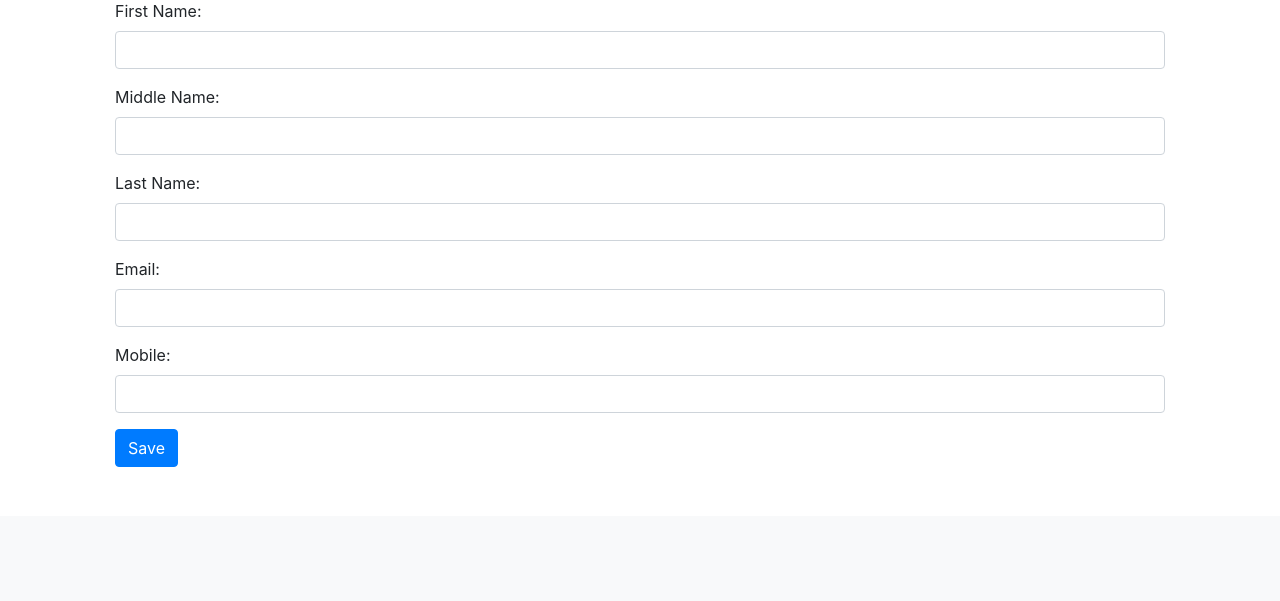
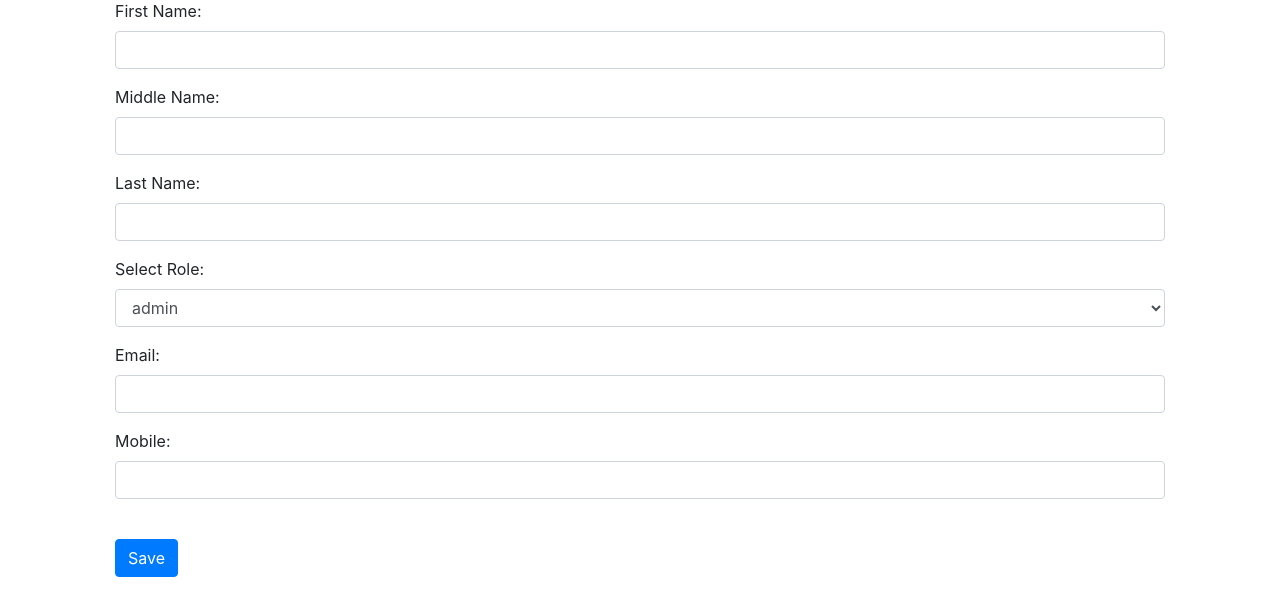
Before and after one commit to cadabraaa/EmployeeManagement, a Flask app: page /add_employee in a window 1280 px wide. Shown: the part 284-885 px from the top of the page. Before the commit the page ends 751 px from the top, so only its background shows below. Run offline with Flask 3, Linux system fonts and the light colour scheme; a user stored in the database is signed in; tables that the repository leaves empty hold one stand-in row (values such as "Sample post"); one stand-in notice (Sample message) is shown; some libraries are stand-ins or nearby versions.

Commit message:
add employee

```diff
--- a/website/models.py
+++ b/website/models.py
@@ -12,8 +12,7 @@ class User(db.Model, UserMixin):
     password = db.Column(db.String(150))
     establishment_year = db.Column(db.String(4))
     employees = db.relationship('Employee', backref='user', lazy=True)
-
-
+    roles= db.relationship('Role', backref='user', lazy=True)
 
 class Employee(db.Model):
     employee_id = db.Column(db.String(15), primary_key=True)
--- a/website/templates/add_employee.html
+++ b/website/templates/add_employee.html
@@ -29,6 +29,15 @@
                   <input type="text" class="form-control" id="last_name" name="last_name" required pattern="[A-Za-z]{3,}" title="Please enter a valid last name (at least 3 letters)">
               </div>
 
+            <div class="form-group">
+                <label for="role_id">Select Role:</label>
+                <select class="form-control" id="role_id" name="role_id" required>
+                    {% for role in roles %}
+                        <option value="{{ role.id }}">{{ role.role }}</option>
+                    {% endfor %}
+                </select>
+            </div>
+
               <div class="form-group">
                   <label for="email">Email:</label>
                   <input type="email" class="form-control" id="email" name="email" required pattern="[a-zA-Z0-9._%+-]+@[a-zA-Z0-9.-]+\.[a-zA-Z]{2,}$" title="Please enter a valid email address">
@@ -39,9 +48,11 @@
                   <input type="tel" class="form-control" id="mobile" name="mobile" required pattern="[0-9]{10}" title="Please enter a valid 10-digit mobile number">
               </div>
 
-              <button type="submit" class="btn btn-primary">Save</button>
+            <button class="btn btn-primary mt-4" href="/employee">Save</button>
+
           </form>
           </form>
       </div>
-
+    </div>
+</br>
 {% endblock %}
--- a/website/templates/employee.html
+++ b/website/templates/employee.html
@@ -29,12 +29,12 @@
                   {% for employee in user.employees %}
                       <tr>
                           <td>{{ employee.employee_id }}</td>
-                          <td>{{ employee.role.role_type }}</td>
+                          <td>{{ employee.role.role }}</td>
                           <td>{{ employee.first_name }} {{ employee.middle_name }} {{ employee.last_name }}</td>
                           <td>{{ employee.email }}</td>
                           <td>{{ employee.mobile }}</td>
-                          <td><a href="" class="btn btn-success">View</a></td>
-                          <td><a href="" class="btn btn-primary">Edit</a></td>
+                          <td><a href="" class="btn btn-info">View</a></td>
+                          <td><a href="" class="btn btn-warning">Edit</a></td>
                           <td><a href="" class="btn btn-danger">Delete</a></td>
                       </tr>
                   {% endfor %}
--- a/website/templates/role.html
+++ b/website/templates/role.html
@@ -33,6 +33,7 @@
                       <th>ID</th>
                       <th>Role</th>
                       <th>Description</th>
+                      <th>Actions</th>
                   </tr>
               </thead>
               <tbody>
@@ -41,6 +42,9 @@
                           <td>{{ role.id }}</td>
                           <td>{{ role.role }}</td>
                           <td>{{ role.description }}</td>
+                          <td>
+                              <button class="btn btn-info btn-sm" onclick="openEditModal('{{ role.id }}', '{{ role.role }}')">Edit</button>
+                          </td>
                       </tr>
                   {% endfor %}
               </tbody>
--- a/website/views.py
+++ b/website/views.py
@@ -5,15 +5,18 @@ from . import db
 
 views = Blueprint('views', __name__)
 
+
 def generate_employee_id(company_code):
-    last_employee = Employee.query.filter(Employee.employee_id.like(f'{company_code}%')).order_by(Employee.employee_id.desc()).first()
-    if last_employee:
-        last_id_number = int(last_employee.employee_id[len(company_code):])
-        new_id_number = last_id_number + 1
-    else:
-        new_id_number = 1
+  last_employee = Employee.query.filter(
+      Employee.employee_id.like(f'{company_code}%')).order_by(
+          Employee.employee_id.desc()).first()
+  if last_employee:
+    last_id_number = int(last_employee.employee_id[len(company_code):])
+    new_id_number = last_id_number + 1
+  else:
+    new_id_number = 1
 
-    return f'{company_code}{new_id_number:06d}'
+  return f'{company_code}{new_id_number:06d}'
 
 
 @views.route('/', methods=['GET', 'POST'])
@@ -33,37 +36,103 @@ def employee():
 @login_required
 def add_employee():
     if request.method == 'POST':
-      company_code = current_user.company_code
-      first_name = request.form.get('first_name')
-      middle_name = request.form.get('middle_name')
-      last_name = request.form.get('last_name')
-      email = request.form.get('email')
-      mobile = request.form.get('mobile')
-      role_id = request.form.get('role_id')
+        company_code = current_user.company_code
+        first_name = request.form.get('first_name')
+        middle_name = request.form.get('middle_name')
+        last_name = request.form.get('last_name')
+        email = request.form.get('email')
+        mobile = request.form.get('mobile')
+        role_id = request.form.get('role_id')
 
-      if not first_name or not last_name or not email or not mobile:
-          flash('All fields are required.', category='error')
-      else:
-          employee_id = generate_employee_id(company_code)
-          print(f"Generated employee_id: {employee_id}")
-          new_employee = Employee(
-              employee_id=employee_id,
-              first_name=first_name,
-              middle_name=middle_name,
-              last_name=last_name,
-              email=email,
-              mobile=mobile,
-              user_id=current_user.id,
-              role_id=role_id
-          )
-          db.session.add(new_employee)
-          db.session.commit()
-          flash('Employee added successfully!', category='success')
+        if not first_name or not last_name or not email or not mobile:
+            flash('All fields are required.', category='error')
+        else:
+            # Check if the email already exists in the database
+            existing_employee = Employee.query.filter_by(email=email).first()
+
+            if existing_employee:
+                flash('Email already exists. Please use a different email address.', category='error')
+            else:
+                employee_id = generate_employee_id(company_code)
+                print(f"Generated employee_id: {employee_id}")
+
+                # Fetch the Role object based on role_id
+                role = Role.query.get(role_id)
+
+                new_employee = Employee(
+                    employee_id=employee_id,
+                    first_name=first_name,
+                    middle_name=middle_name,
+                    last_name=last_name,
+                    email=email,
+                    mobile=mobile,
+                    user_id=current_user.id,
+                    role=role
+                )
+
+                db.session.add(new_employee)
+                db.session.commit()
+                flash('Employee added successfully!', category='success')
 
     roles = Role.query.filter_by(user_id=current_user.id).all()
+    print(roles)
     return render_template("add_employee.html", user=current_user, roles=roles)
 
 
+@views.route('/role', methods=['GET', 'POST'])
+@login_required
+def role():
+  if request.method == 'POST':
+    role_name = request.form.get('role_name')
+    description = request.form.get('description')
+    role_id = request.form.get(
+        'edit_role_id')  # Add this line to get the role_id from the form
+
+    if not role_name:
+      flash('Role name is required.', category='error')
+    elif role_id:  # If role_id is present, it's an edit request
+      edit_role = Role.query.filter_by(id=role_id,
+                                       user_id=current_user.id).first()
+      if edit_role:
+        edit_role.role = role_name
+        edit_role.description = description
+        db.session.commit()
+        flash('Role edited successfully!', category='success')
+      else:
+        flash('Role not found.', category='error')
+    else:
+      existing_role = Role.query.filter_by(role=role_name,
+                                           user_id=current_user.id).first()
+
+      if existing_role:
+        flash('Role type already exists.', category='error')
+      else:
+        new_role = Role(role=role_name,
+                        description=description,
+                        user_id=current_user.id)
+        db.session.add(new_role)
+        db.session.commit()
+        flash('Role added successfully!', category='success')
+
+  roles = Role.query.filter_by(user_id=current_user.id).all()
+  return render_template("role.html", user=current_user, roles=roles)
+
+
+@views.route('/edit_role/<int:role_id>', methods=['GET'])
+@login_required
+def edit_role(role_id):
+  role_to_edit = Role.query.filter_by(id=role_id,
+                                      user_id=current_user.id).first()
+  if role_to_edit:
+    return render_template("edit_role.html",
+                           user=current_user,
+                           role=role_to_edit)
+  else:
+    flash('Role not found.', category='error')
+    return redirect(url_for('views.role'))
+
+
+'''
 @views.route('/role', methods=['GET', 'POST'])
 @login_required
 def role():
@@ -74,15 +143,17 @@ def role():
         if not role_name:
             flash('Role name is required.', category='error')
         else:
-            existing_role = Role.query.filter_by(role=role_name).first()
+            existing_role = Role.query.filter_by(role=role_name, user_id=current_user.id).first()
 
             if existing_role:
                 flash('Role type already exists.', category='error')
             else:
-                new_role = Role(role=role_name, description=description)
+                new_role = Role(role=role_name, description=description, user_id=current_user.id)
                 db.session.add(new_role)
                 db.session.commit()
                 flash('Role added successfully!', category='success')
 
-    roles = Role.query.all()
+    roles = Role.query.filter_by(user_id=current_user.id).all()
     return render_template("role.html", user=current_user, roles=roles)
+
+'''
```
Also changed, not shown: website/templates/edit_role.html (added, +71 -0 lines), website/templates/add_role.html (deleted).
